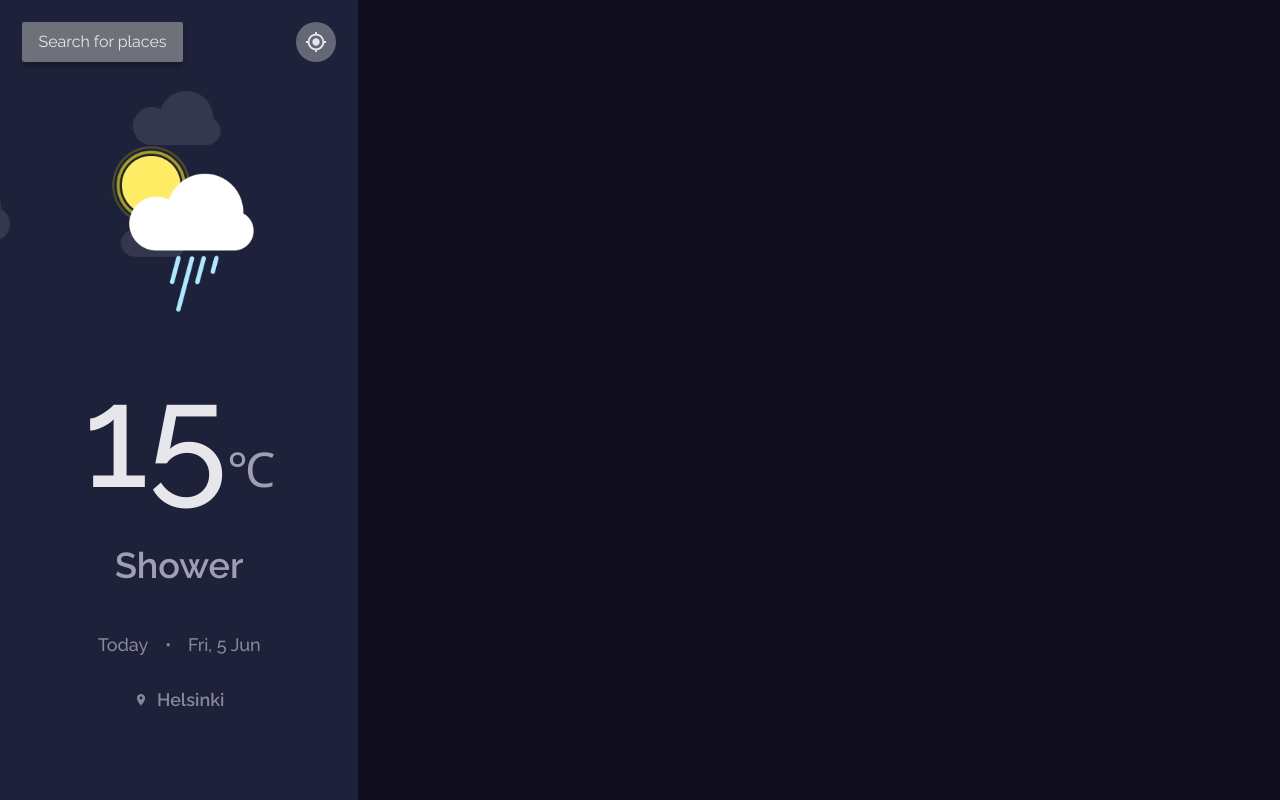
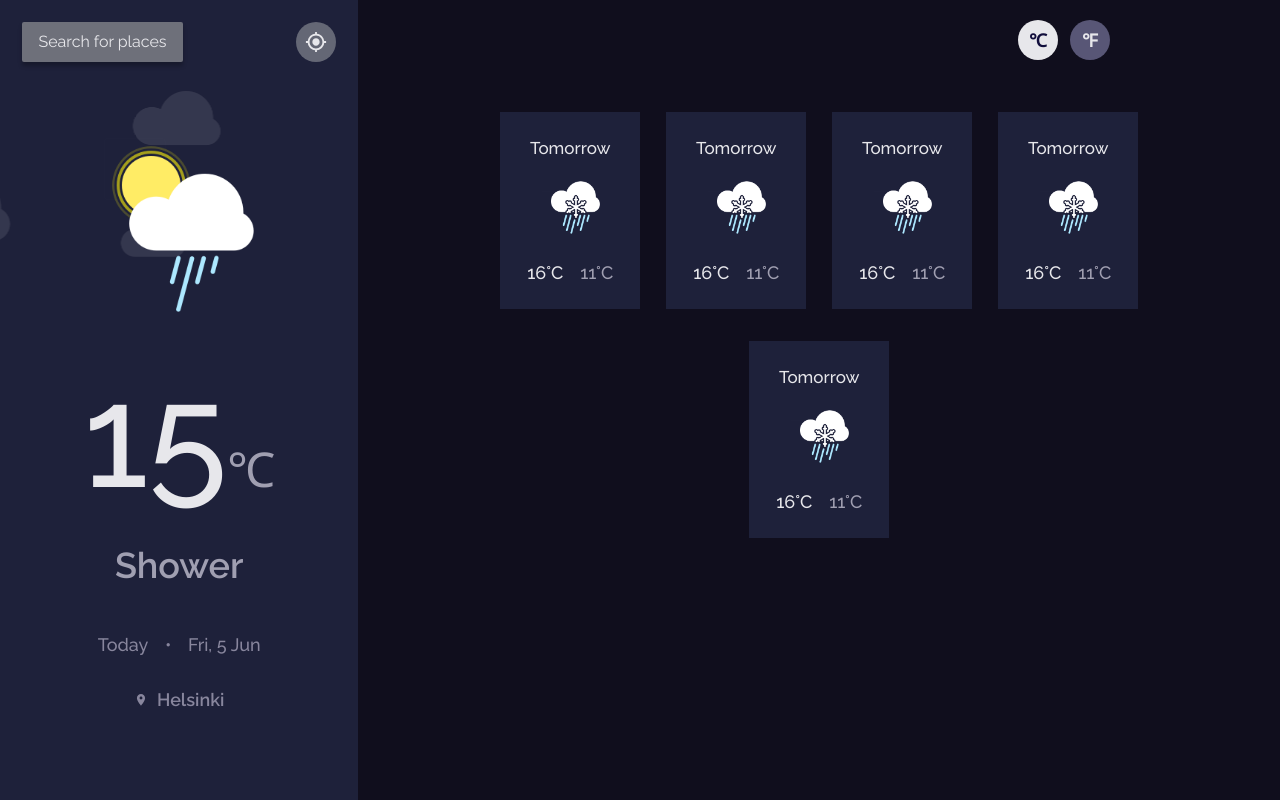
Before and after one commit to gabrielnafuzi/weather-app, a React (Create React App) app: page / in a window 1280 px wide. Built offline with nearby package versions, Linux system fonts and the light colour scheme; the HTML template or start-up script is replaced by a standard one.

Commit message:
next days section finished

```diff
--- /dev/null
+++ b/src/components/DayCard/index.js
@@ -0,0 +1,25 @@
+import React from 'react';
+
+import Sleet from '../../assets/icons/Sleet.png';
+
+import { Container, IconBlock, MinMaxBlock } from './styles';
+
+const DayCard = () => {
+  return (
+    <Container>
+      <h1>Tomorrow</h1>
+
+      <IconBlock>
+        <img src={Sleet} alt="Sleet" />
+      </IconBlock>
+
+      <MinMaxBlock>
+        <span className="max">16°C</span>
+
+        <span className="min">11°C</span>
+      </MinMaxBlock>
+    </Container>
+  );
+};
+
+export default DayCard;
--- /dev/null
+++ b/src/components/DayCard/styles.js
@@ -0,0 +1,47 @@
+import styled from 'styled-components';
+
+export const Container = styled.div`
+  width: 140px;
+  height: 197px;
+  background: var(--color-blue);
+  display: flex;
+  flex-direction: column;
+  align-items: center;
+  justify-content: center;
+
+  padding: 0.2rem 0.7rem;
+
+  margin: 1.6rem 1.3rem;
+
+  > h1 {
+    font-weight: 500;
+    font-size: 1.7rem;
+    line-height: 1.878rem;
+    text-align: center;
+    margin-bottom: 1rem;
+  }
+`;
+
+export const IconBlock = styled.div`
+  width: 59px;
+  height: 65px;
+
+  margin-bottom: 3.1rem;
+`;
+
+export const MinMaxBlock = styled.div`
+  width: 86px;
+  display: flex;
+  align-items: center;
+  justify-content: space-between;
+
+  span {
+    font-weight: 500;
+    font-size: 1.8rem;
+    line-height: 1.9rem;
+
+    &.min {
+      color: var(--color-text-gray);
+    }
+  }
+`;
--- /dev/null
+++ b/src/components/NextDaysSection/index.js
@@ -0,0 +1,18 @@
+import React from 'react';
+import DayCard from '../DayCard';
+
+import { Container } from './styles';
+
+const NextDaysSection = () => {
+  return (
+    <Container>
+      <DayCard />
+      <DayCard />
+      <DayCard />
+      <DayCard />
+      <DayCard />
+    </Container>
+  );
+};
+
+export default NextDaysSection;
--- /dev/null
+++ b/src/components/NextDaysSection/styles.js
@@ -0,0 +1,11 @@
+import styled from 'styled-components';
+
+export const Container = styled.div`
+  width: 100%;
+
+  margin: 0 auto;
+  display: flex;
+  flex-wrap: wrap;
+  align-items: center;
+  justify-content: center;
+`;
--- a/src/components/SearchSection/styles.js
+++ b/src/components/SearchSection/styles.js
@@ -2,12 +2,13 @@ import styled from 'styled-components';
 import { Close, Search, NavigateNext } from '@material-ui/icons';
 
 export const Container = styled.div`
-  z-index: 10;
+  z-index: 8;
   width: 100%;
   height: 100vh;
   position: absolute;
   background: var(--color-blue);
   left: -100vw;
+  top: 0;
   opacity: 0;
   animation: appear 0.5s forwards;
 
--- a/src/components/TodaySection/styles.js
+++ b/src/components/TodaySection/styles.js
@@ -13,15 +13,9 @@ export const Container = styled.section`
     flex-direction: column;
     width: 100%;
     z-index: 1;
-    overflow-y: hidden;
-  }
-
-  @media (min-width: 61.25rem) {
-    width: 30%;
   }
 
   @media (min-width: 74rem) {
-    width: 28%;
     padding: 2.2rem;
   }
 `;
--- a/src/pages/Home/index.js
+++ b/src/pages/Home/index.js
@@ -1,13 +1,29 @@
 import React from 'react';
 
 import TodaySection from '../../components/TodaySection';
+import NextDaysSection from '../../components/NextDaysSection';
 
-import { Container } from './styles';
+import {
+  Container,
+  LeftSide,
+  RightSide,
+
+} from './styles';
 
 const Home = () => {
   return (
     <Container>
-      <TodaySection />
+      <LeftSide>
+        <TodaySection />
+      </LeftSide>
+
+      <RightSide>
+        <header>
+          <button className="celsius active">℃</button>
+          <button className="fahrenheit">℉</button>
+        </header>
+        <NextDaysSection />
+      </RightSide>
     </Container>
   );
 };
--- a/src/pages/Home/styles.js
+++ b/src/pages/Home/styles.js
@@ -10,3 +10,75 @@ export const Container = styled.div`
     max-height: 100vh;
   }
 `;
+
+export const LeftSide = styled.div`
+  width: 100%;
+  overflow-y: hidden;
+
+  @media (min-width: 61.25rem) {
+    width: 30%;
+  }
+
+  @media (min-width: 74rem) {
+    width: 28%;
+  }
+`;
+
+export const RightSide = styled.div`
+  z-index: 2;
+  background: var(--color-background);
+  display: flex;
+  flex-direction: column;
+  padding: 2rem 10rem;
+  width: 100%;
+
+  header {
+    display: none;
+  }
+
+  @media (min-width: 61.25rem) {
+    width: 70%;
+
+    header {
+      width: 100%;
+      display: flex;
+      justify-content: flex-end;
+      margin-bottom: 3.6rem;
+      padding-right: 7rem;
+
+      button {
+        width: 40px;
+        height: 40px;
+        border-radius: 50%;
+
+        font-weight: 700;
+        font-size: 1.8rem;
+        line-height: 2.1rem;
+        text-align: center;
+        transition: 0.2s ease;
+        outline: none;
+        background: #585676;
+
+        cursor: pointer;
+
+        &:hover {
+          transform: translateY(-4px);
+        }
+
+        &.celsius {
+          margin-right: 1.2rem;
+        }
+
+        &.active {
+          background: var(--color-text-primary);
+
+          color: #110e3c;
+        }
+      }
+    }
+  }
+
+  @media (min-width: 74rem) {
+    width: 72%;
+  }
+`;
```
